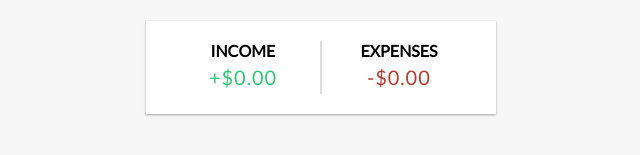
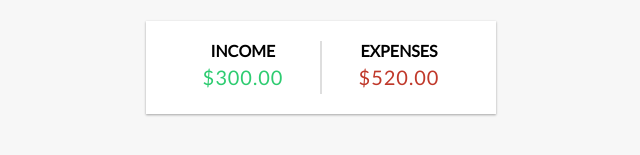
Before and after one commit to weichunnn/expense-tracker, a React (Create React App) app: page / in a window 1280 px wide. Shown: the part 136-291 px from the top of the page, without its empty margins (319-959 px from the left). Built offline with nearby package versions, Linux system fonts and the light colour scheme.

Commit message:
Updated amounts to GlobalState

```diff
--- a/src/components/IncomeExpenses.js
+++ b/src/components/IncomeExpenses.js
@@ -1,15 +1,27 @@
-import React from 'react'
+import React, { useContext } from 'react'
+
+import { GlobalContext } from '../context/GlobalState';
 
 export const IncomeExpenses = () => {
+    const { transactions } = useContext(GlobalContext);
+
+    const amounts = transactions.map(transaction => transaction.amount);
+    const income = amounts.filter(item => item > 0)
+        .reduce((acc, item) => (acc += item), 0)
+        .toFixed(2);
+    const expense = (amounts.filter(item => item < 0)
+        .reduce((acc, item) => (acc += item), 0) * -1)
+        .toFixed(2);
+
     return (
         <div className='inc-exp-container'>
             <div>
                 <h4>Income</h4>
-                <p className='money plus'>+$0.00</p>
+                <p className='money plus'>${income}</p>
             </div>
             <div>
                 <h4>Expenses</h4>
-                <p className='money minus'>-$0.00</p>
+                <p className='money minus'>${expense}</p>
             </div>
         </div>
     )
```
